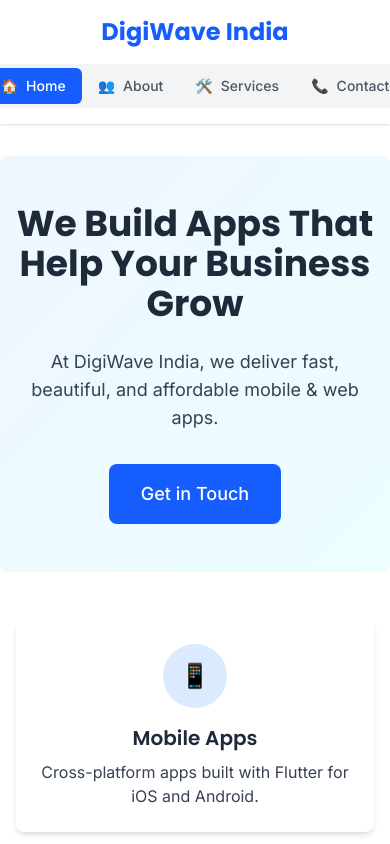
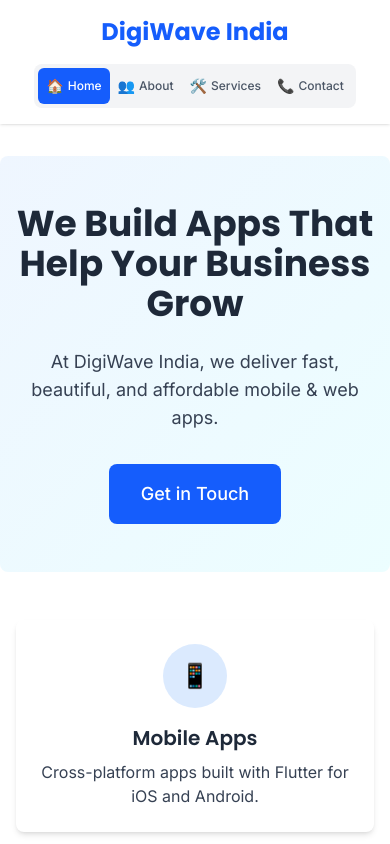
Before and after one commit to DigiWaveIndia/digiwaveindia, a Next.js app: page / in a window 390 px wide. Shown: the top 844 px of the page. Built offline with nearby package versions, Linux system fonts and the light colour scheme.

Commit message:
Tab navigation overflow issue fixed

```diff
--- a/src/app/components/TabInterface.js
+++ b/src/app/components/TabInterface.js
@@ -8,7 +8,10 @@ export default function TabInterface() {
 
   const handleTabChange = (tabId) => {
     setActiveTab(tabId);
-    window.scrollTo({ top: 0, behavior: 'smooth' });
+    // Small delay to ensure tab content is rendered before scrolling
+    setTimeout(() => {
+      window.scrollTo({ top: 0, behavior: 'smooth' });
+    }, 50);
   };
 
   const ContactSection = () => (
@@ -57,19 +60,19 @@ export default function TabInterface() {
 
           {/* Tab Navigation */}
           <nav className="flex justify-center">
-            <div className="flex bg-gray-100 rounded-lg p-1">
+            <div className="inline-flex bg-gray-100 rounded-lg p-1 overflow-x-auto scrollbar-hide">
               {tabs.map((tab) => (
                 <button
                   key={tab.id}
                   onClick={() => handleTabChange(tab.id)}
-                  className={`px-4 py-2 rounded-md text-sm font-medium transition-colors flex items-center gap-2 ${
+                  className={`flex-shrink-0 px-2 sm:px-3 py-2 rounded-md text-xs sm:text-sm font-medium transition-colors flex items-center gap-1 whitespace-nowrap ${
                     activeTab === tab.id
                       ? 'bg-blue-600 text-white'
                       : 'text-gray-600 hover:text-blue-600'
                   }`}
                 >
-                  <span>{tab.icon}</span>
-                  {tab.label}
+                  <span className="text-sm">{tab.icon}</span>
+                  <span className="hidden xs:inline sm:inline">{tab.label}</span>
                 </button>
               ))}
             </div>
--- a/src/app/globals.css
+++ b/src/app/globals.css
@@ -36,3 +36,18 @@ body {
 html {
   scroll-behavior: smooth;
 }
+
+.scrollbar-hide {
+  -ms-overflow-style: none;
+  scrollbar-width: none;
+}
+
+.scrollbar-hide::-webkit-scrollbar {
+  display: none;
+}
+
+@media (min-width: 375px) {
+  .xs\:inline {
+    display: inline;
+  }
+}
```
